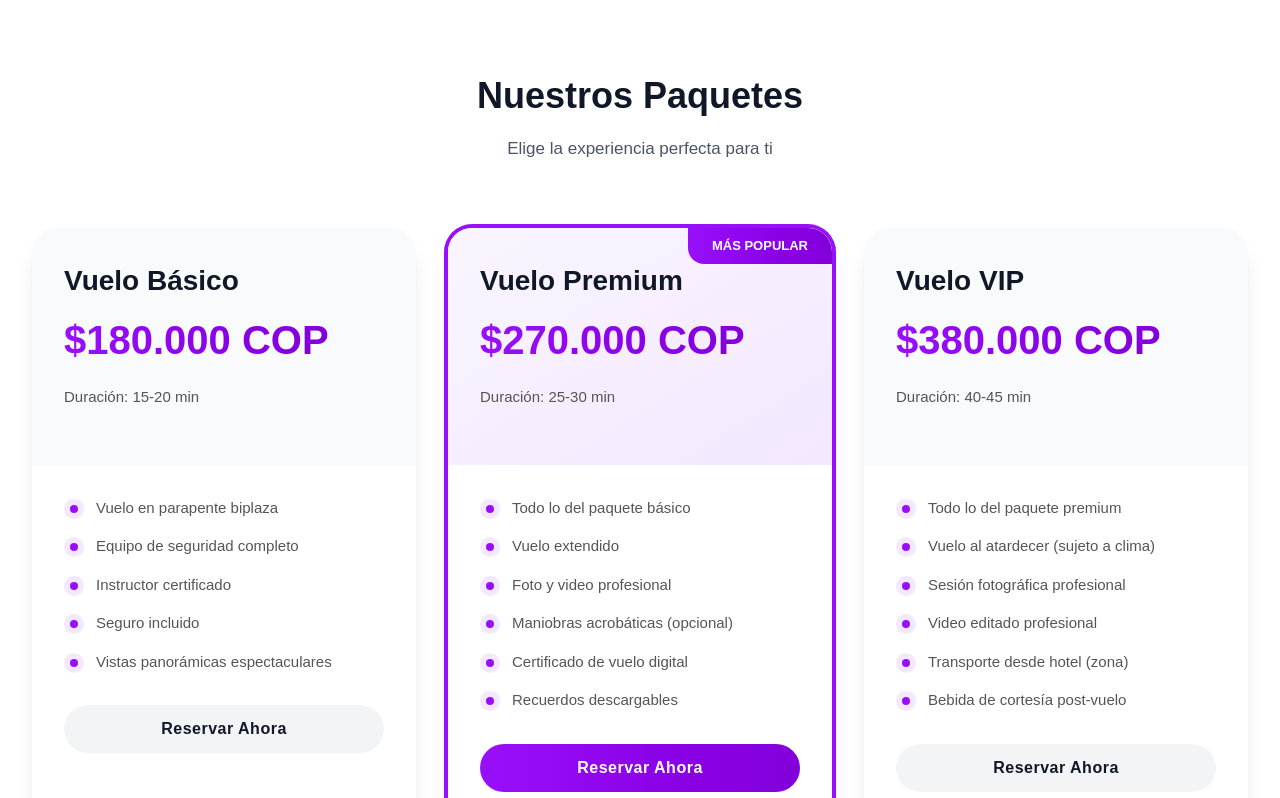
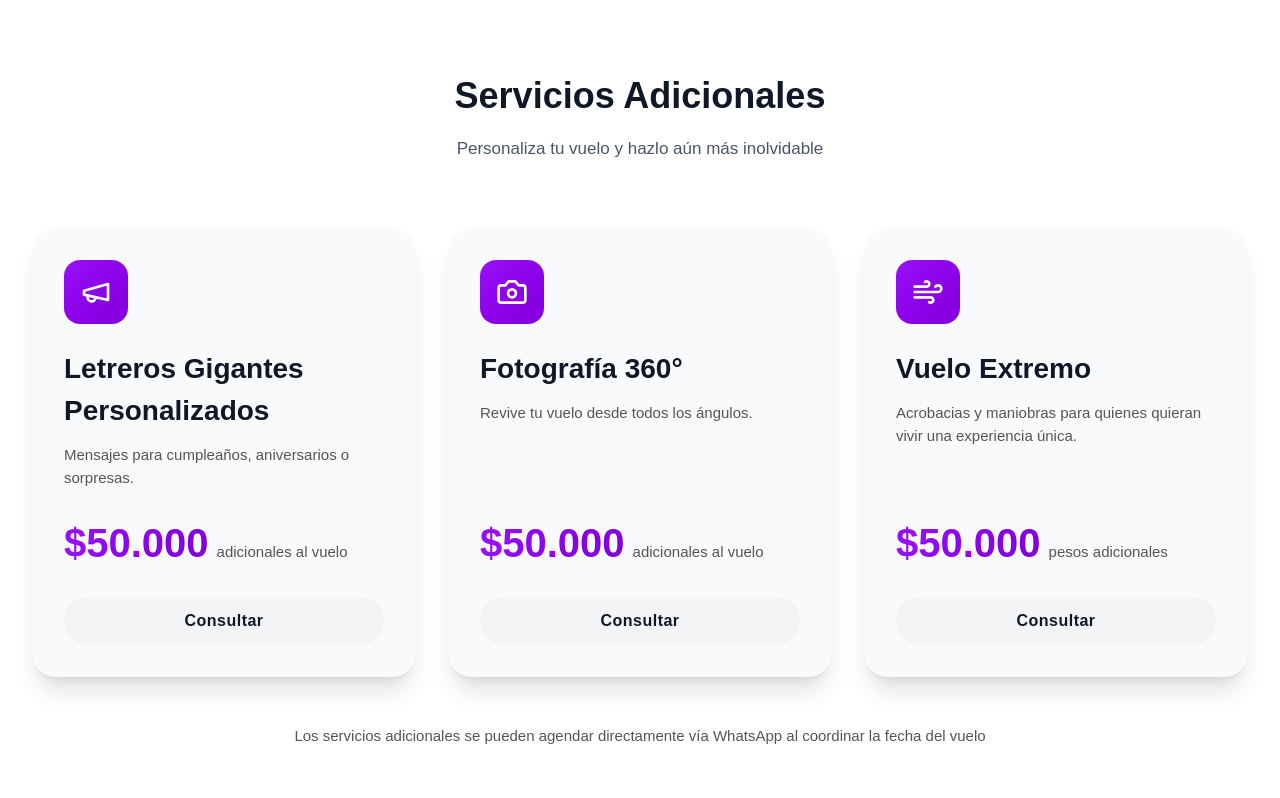
Before and after one commit to MARAST01/parapentelaunion, a React (Vite) app: page / in a window 1280 px wide. Shown: the part 1380-2178 px from the top of the page. Built offline with nearby package versions, Linux system fonts and the light colour scheme.

Commit message:
correcciones whatsapp, texto, servicios, logo

```diff
--- a/src/app/App.tsx
+++ b/src/app/App.tsx
@@ -1,5 +1,5 @@
 import { useEffect, useLayoutEffect, useRef, useState } from 'react';
-import { Mail, MapPin, Phone, Facebook, Instagram, Wind, Shield, Camera, Users, ChevronLeft, ChevronRight, X } from 'lucide-react';
+import { Mail, MapPin, Phone, Facebook, Instagram, Wind, Shield, Camera, Users, ChevronLeft, ChevronRight, X, Megaphone } from 'lucide-react';
 import heroImage from '/imports/carrusel/imagen61.webp';
 
 const galleryImages = [
@@ -31,28 +31,66 @@ function GalleryCarousel({ images }: { images: string[] }) {
   const [withTransition, setWithTransition] = useState(true);
   const [itemWidth, setItemWidth] = useState(0);
   const [isPaused, setIsPaused] = useState(false);
+  const [isHidden, setIsHidden] = useState(
+    typeof document !== 'undefined' ? document.hidden : false
+  );
   const [lightboxIndex, setLightboxIndex] = useState<number | null>(null);
 
   const count = images.length;
   const slides = count > 0 ? [images[count - 1], ...images, images[0]] : images;
 
+  // Lleva cualquier índice (incluso uno que haya "derivado" fuera de rango) a su posición real 1..count
+  const normalizeIndex = (i: number) => (((i - 1) % count) + count) % count + 1;
+
   // Mide el ancho real de cada slide (se adapta a cualquier cantidad de imágenes y a cada breakpoint)
+  // Usamos ResizeObserver en vez de solo window.resize: es más liviano y también detecta
+  // cambios de layout que no vienen de un resize de ventana.
   useLayoutEffect(() => {
     const measure = () => {
       const first = trackRef.current?.firstElementChild as HTMLElement | undefined;
       if (first) setItemWidth(first.offsetWidth);
     };
     measure();
+    const first = trackRef.current?.firstElementChild as HTMLElement | undefined;
+    if (!first || typeof ResizeObserver === 'undefined') {
       window.addEventListener('resize', measure);
       return () => window.removeEventListener('resize', measure);
+    }
+    const observer = new ResizeObserver(measure);
+    observer.observe(first);
+    return () => observer.disconnect();
   }, [count]);
 
-  // Autoplay: se detiene suavemente al pasar el mouse o al abrir el lightbox
+  // Pausa el autoplay cuando la pestaña pasa a segundo plano. Sin esto, el setInterval
+  // sigue corriendo mientras el navegador puede dejar de disparar las transiciones CSS
+  // que reinician el loop infinito, haciendo que el índice crezca fuera de rango y el
+  // carrusel se quede "en blanco" al volver a la pestaña.
   useEffect(() => {
-    if (isPaused || lightboxIndex !== null || count <= 1) return;
+    const handleVisibility = () => {
+      const hidden = document.hidden;
+      setIsHidden(hidden);
+      if (!hidden) {
+        // Por seguridad, si el índice quedó fuera del rango válido mientras la pestaña
+        // estaba oculta, lo recolocamos sin transición antes de reanudar.
+        setIndex((prev) => {
+          if (prev <= 0 || prev >= count + 1) {
+            setWithTransition(false);
+            return normalizeIndex(prev);
+          }
+          return prev;
+        });
+      }
+    };
+    document.addEventListener('visibilitychange', handleVisibility);
+    return () => document.removeEventListener('visibilitychange', handleVisibility);
+  }, [count]);
+
+  // Autoplay: se detiene suavemente al pasar el mouse, al abrir el lightbox o si la pestaña está oculta
+  useEffect(() => {
+    if (isPaused || isHidden || lightboxIndex !== null || count <= 1) return;
     const timer = setInterval(() => setIndex((prev) => prev + 1), 3500);
     return () => clearInterval(timer);
-  }, [isPaused, lightboxIndex, count]);
+  }, [isPaused, isHidden, lightboxIndex, count]);
 
   // Salto silencioso al llegar a los clones, para simular un loop infinito continuo
   const handleTransitionEnd = () => {
@@ -117,6 +155,7 @@ function GalleryCarousel({ images }: { images: string[] }) {
                     alt={`Galería ${realIdx + 1}`}
                     className="w-full h-full object-cover group-hover:scale-110 transition-transform duration-500"
                     draggable={false}
+                    decoding="async"
                   />
                 </div>
               </div>
@@ -236,11 +275,11 @@ export default function App() {
             </div>
             <div className="hidden md:flex items-center gap-8">
               <a href="#inicio" className="nav-link-text text-gray-700 hover:text-purple-600 transition-colors">Inicio</a>
-              <a href="#paquetes" className="nav-link-text text-gray-700 hover:text-purple-600 transition-colors">Paquetes</a>
+              <a href="#servicios-adicionales" className="nav-link-text text-gray-700 hover:text-purple-600 transition-colors">Servicios Adicionales</a>
               <a href="#testimonios" className="nav-link-text text-gray-700 hover:text-purple-600 transition-colors">Testimonios</a>
               <a href="#contacto" className="nav-link-text text-gray-700 hover:text-purple-600 transition-colors">Contacto</a>
               <a
-                href="https://wa.me/+573001234567"
+                href="https://wa.me/+573205844385"
                 className="btn-primary-text bg-gradient-to-r from-purple-600 to-purple-700 text-white px-6 py-2 rounded-full hover:shadow-lg hover:shadow-purple-500/50 transition-all"
               >
                 Reservar Ahora
@@ -272,13 +311,13 @@ export default function App() {
           </p>
           <div className="flex flex-col sm:flex-row gap-4 justify-center">
             <a
-              href="#paquetes"
+              href="#servicios-adicionales"
               className="btn-secondary-text bg-white text-purple-700 px-8 py-4 rounded-full hover:shadow-2xl hover:scale-105 transition-all"
             >
-              Ver Paquetes
+              Ver Servicios
             </a>
             <a
-              href="https://wa.me/+573001234567"
+              href="https://wa.me/+573205844385"
               className="btn-primary-text bg-green-500 text-white px-8 py-4 rounded-full hover:shadow-2xl hover:scale-105 transition-all flex items-center justify-center gap-2"
             >
               <Phone className="w-5 h-5" />
@@ -309,7 +348,7 @@ export default function App() {
               {
                 icon: Shield,
                 title: "100% Seguro",
-                description: "Equipo certificado y pilotos con más de 10 años de experiencia"
+                description: "Equipo certificado y pilotos con más de 23 años de experiencia"
               },
               {
                 icon: Users,
@@ -342,103 +381,62 @@ export default function App() {
         </div>
       </section>
 
-      {/* Packages Section */}
-      <section id="paquetes" className="py-20 bg-white">
+      {/* Additional Services Section */}
+      <section id="servicios-adicionales" className="py-20 bg-white">
         <div className="max-w-7xl mx-auto px-4 sm:px-6 lg:px-8">
           <div className="text-center mb-16">
             <h2 className="text-h2 text-gray-900 mb-4">
-              Nuestros Paquetes
+              Servicios Adicionales
             </h2>
             <p className="text-body-copy text-gray-600">
-              Elige la experiencia perfecta para ti
+              Personaliza tu vuelo y hazlo aún más inolvidable
             </p>
           </div>
           <div className="grid md:grid-cols-3 gap-8">
             {[
               {
-                name: "Vuelo Básico",
-                price: "$180.000 COP",
-                duration: "15-20 min",
-                features: [
-                  "Vuelo en parapente biplaza",
-                  "Equipo de seguridad completo",
-                  "Instructor certificado",
-                  "Seguro incluido",
-                  "Vistas panorámicas espectaculares"
-                ],
-                popular: false
+                icon: Megaphone,
+                name: "Letreros Gigantes Personalizados",
+                description: "Mensajes para cumpleaños, aniversarios o sorpresas.",
+                price: "$50.000",
+                priceNote: "adicionales al vuelo"
               },
               {
-                name: "Vuelo Premium",
-                price: "$270.000 COP",
-                duration: "25-30 min",
-                features: [
-                  "Todo lo del paquete básico",
-                  "Vuelo extendido",
-                  "Foto y video profesional",
-                  "Maniobras acrobáticas (opcional)",
-                  "Certificado de vuelo digital",
-                  "Recuerdos descargables"
-                ],
-                popular: true
+                icon: Camera,
+                name: "Fotografía 360°",
+                description: "Revive tu vuelo desde todos los ángulos.",
+                price: "$50.000",
+                priceNote: "adicionales al vuelo"
               },
               {
-                name: "Vuelo VIP",
-                price: "$380.000 COP",
-                duration: "40-45 min",
-                features: [
-                  "Todo lo del paquete premium",
-                  "Vuelo al atardecer (sujeto a clima)",
-                  "Sesión fotográfica profesional",
-                  "Video editado profesional",
-                  "Transporte desde hotel (zona)",
-                  "Bebida de cortesía post-vuelo"
-                ],
-                popular: false
+                icon: Wind,
+                name: "Vuelo Extremo",
+                description: "Acrobacias y maniobras para quienes quieran vivir una experiencia única.",
+                price: "$50.000",
+                priceNote: "pesos adicionales"
               }
-            ].map((pkg, index) => (
+            ].map((service, index) => (
               <div
                 key={index}
-                className={`relative bg-white rounded-3xl shadow-xl overflow-hidden hover:scale-105 transition-all ${
-                  pkg.popular ? 'ring-4 ring-purple-600' : ''
-                }`}
+                className="relative bg-gray-50 rounded-3xl shadow-xl overflow-hidden hover:scale-105 transition-all p-8 flex flex-col"
               >
-                {pkg.popular && (
-                  <div className="badge-text absolute top-0 right-0 bg-gradient-to-r from-purple-600 to-purple-700 text-white px-6 py-2 rounded-bl-2xl">
-                    Más Popular
+                <div className="w-16 h-16 bg-gradient-to-br from-purple-600 to-purple-700 rounded-2xl flex items-center justify-center mb-6">
+                  <service.icon className="w-8 h-8 text-white" />
                 </div>
-                )}
-                <div className={`p-8 ${pkg.popular ? 'bg-gradient-to-br from-purple-50 to-purple-100' : 'bg-gray-50'}`}>
-                  <h3 className="text-h3 text-gray-900 mb-2">{pkg.name}</h3>
-                  <div className="flex items-baseline gap-2 mb-4">
+                <h3 className="text-h3 text-gray-900 mb-3">{service.name}</h3>
+                <p className="text-secondary text-gray-600 mb-6 flex-grow">{service.description}</p>
+                <div className="flex items-baseline gap-2 mb-6">
                   <span className="price-text bg-gradient-to-r from-purple-600 to-purple-700 bg-clip-text text-transparent">
-                      {pkg.price}
+                    {service.price}
                   </span>
+                  <span className="text-secondary text-gray-500">{service.priceNote}</span>
                 </div>
-                  <p className="text-secondary mb-6">Duración: {pkg.duration}</p>
-                </div>
-                <div className="p-8">
-                  <ul className="space-y-4 mb-8">
-                    {pkg.features.map((feature, fIndex) => (
-                      <li key={fIndex} className="flex items-start gap-3">
-                        <div className="w-5 h-5 rounded-full bg-purple-100 flex items-center justify-center mt-0.5 flex-shrink-0">
-                          <div className="w-2 h-2 rounded-full bg-purple-600" />
-                        </div>
-                        <span className="text-secondary">{feature}</span>
-                      </li>
-                    ))}
-                  </ul>
                 <a
-                    href={`https://wa.me/+573001234567?text=Hola! Me interesa el paquete ${pkg.name}`}
-                    className={`btn-primary-text block w-full text-center py-3 rounded-full transition-all ${
-                      pkg.popular
-                        ? 'bg-gradient-to-r from-purple-600 to-purple-700 text-white hover:shadow-lg hover:shadow-purple-500/50'
-                        : 'bg-gray-100 text-gray-900 hover:bg-gray-200'
-                    }`}
+                  href={`https://wa.me/+573205844385?text=Hola! Me interesa el servicio adicional de ${service.name}`}
+                  className="btn-primary-text block w-full text-center py-3 rounded-full transition-all bg-gray-100 text-gray-900 hover:bg-gray-200"
                 >
-                    Reservar Ahora
+                  Consultar
                 </a>
-                </div>
               </div>
             ))}
           </div>
@@ -514,7 +512,7 @@ export default function App() {
           <div className="grid grid-cols-2 md:grid-cols-4 gap-8 text-center">
             {[
               { number: "+500", label: "Vuelos realizados" },
-              { number: "10+", label: "Años de experiencia" },
+              { number: "23+", label: "Años de experiencia" },
               { number: "100%", label: "Seguridad certificada" },
               { number: "4.9", label: "Calificación promedio" }
             ].map((stat, index) => (
@@ -560,8 +558,8 @@ export default function App() {
                   </div>
                   <div>
                     <h4 className="text-h4 text-gray-900 mb-1">Teléfono / WhatsApp</h4>
-                    <a href="tel:+573001234567" className="text-secondary hover:text-purple-600">
-                      +57 300 123 4567
+                    <a href="tel:+573205844385" className="text-secondary hover:text-purple-600">
+                      +57 320 584 4385
                     </a>
                   </div>
                 </div>
@@ -590,13 +588,13 @@ export default function App() {
               </div>
               <div className="mt-8 flex gap-4">
                 <a
-                  href="https://facebook.com"
+                  href="https://www.facebook.com/parapentelaunion/"
                   className="w-12 h-12 bg-blue-600 rounded-full flex items-center justify-center hover:bg-blue-700 transition-colors"
                 >
                   <Facebook className="w-6 h-6 text-white" />
                 </a>
                 <a
-                  href="https://instagram.com"
+                  href="https://www.instagram.com/parapentelaunion/"
                   className="w-12 h-12 bg-gradient-to-br from-purple-600 to-pink-600 rounded-full flex items-center justify-center hover:shadow-lg transition-all"
                 >
                   <Instagram className="w-6 h-6 text-white" />
@@ -605,7 +603,7 @@ export default function App() {
             </div>
             <div className="bg-gray-100 rounded-3xl overflow-hidden h-[500px]">
               <iframe
-                src="https://www.google.com/maps/embed?pb=!1m18!1m12!1m3!1d31776.15!2d-76.1!3d4.53!2m3!1f0!2f0!3f0!3m2!1i1024!2i768!4f13.1!3m3!1m2!1s0x8e39c5f5c5f5c5f5%3A0x5f5c5f5c5f5c5f5c!2sLa%20Uni%C3%B3n%2C%20Valle%20del%20Cauca%2C%20Colombia!5e0!3m2!1ses!2sco!4v1234567890123!5m2!1ses!2sco"
+                src="https://www.google.com/maps/embed?pb=!1m18!1m12!1m3!1d3977.3447456204563!2d-76.10126489999999!3d4.531789700000001!2m3!1f0!2f0!3f0!3m2!1i1024!2i768!4f13.1!3m3!1m2!1s0x8e383f933f93abc3%3A0x52123900b636d635!2sParapente%20La%20Union!5e0!3m2!1ses!2sco!4v1785877479328!5m2!1ses!2sco"
                 width="100%"
                 height="100%"
                 style={{ border: 0 }}
@@ -624,7 +622,7 @@ export default function App() {
         <div className="max-w-7xl mx-auto px-4 sm:px-6 lg:px-8">
           <div className="text-center">
             <div className="flex items-center justify-center gap-2 mb-4">
-              <Wind className="w-8 h-8" />
+              <img src="/imports/logo.webp" alt="Logo" className="w-15 h-15" />
               <span className="font-brand font-bold text-2xl">Parapente La Unión</span>
             </div>
             <p className="footer-link-text text-purple-200 mb-6">
@@ -641,7 +639,7 @@ export default function App() {
 
       {/* Floating WhatsApp Button */}
       <a
-        href="https://wa.me/+573001234567"
+        href="https://api.whatsapp.com/send?phone=+573205844385&text=Estaba%20viendo%20su%20pagina%20web%20y%20quiero%20m%C3%A1s%20informaci%C3%B3n%20sobre%20los%20vuelos%20en%20parapente"
         className="fixed bottom-8 right-8 w-16 h-16 bg-green-500 rounded-full flex items-center justify-center shadow-2xl hover:scale-110 transition-transform z-50 group"
         aria-label="Contactar por WhatsApp"
       >
```
Lines whose indentation alone changed are shown as unchanged.
